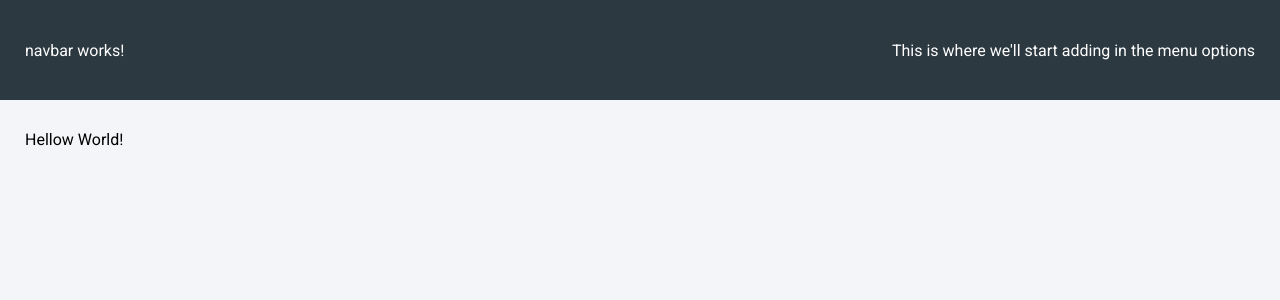
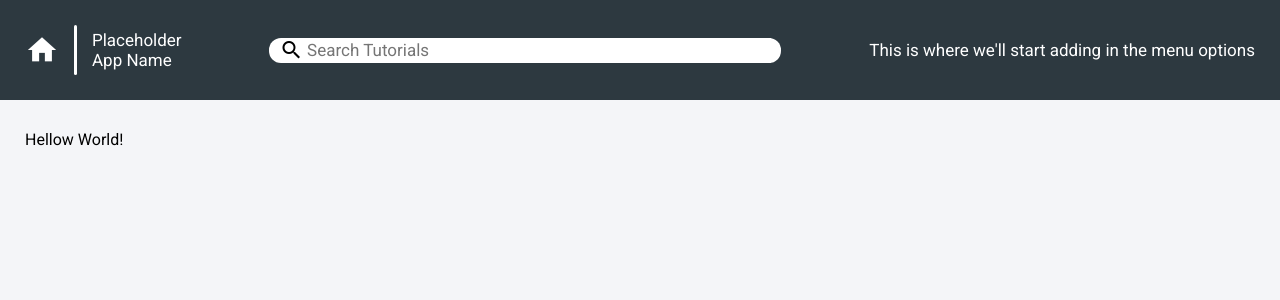
Before and after one commit to aaronbencopeland/notetaking-angular-app, an Angular app: page / in a window 1280 px wide. Shown: the top 300 px of the page. Built offline with nearby package versions, Linux system fonts and the light colour scheme.

Commit message:
Add placeholders for different sections of navbar

```diff
--- a/src/app/app.module.ts
+++ b/src/app/app.module.ts
@@ -1,6 +1,7 @@
 import { NgModule } from '@angular/core';
 import { BrowserModule } from '@angular/platform-browser';
 import { BrowserAnimationsModule } from '@angular/platform-browser/animations';
+import { MatIconModule } from '@angular/material/icon';
 
 import { AppRoutingModule } from './app-routing.module';
 import { AppComponent } from './app.component';
@@ -14,7 +15,8 @@ import { NavbarComponent } from './shared/index';
   imports: [
     BrowserAnimationsModule,
     BrowserModule,
-    AppRoutingModule
+    AppRoutingModule,
+    MatIconModule
   ],
   providers: [],
   bootstrap: [AppComponent]
--- a/src/app/shared/navbar/navbar.component.css
+++ b/src/app/shared/navbar/navbar.component.css
@@ -1,12 +1,61 @@
+a {
+    cursor: pointer;
+}
+
+.logo-separator {
+    height: 50%;
+    width: 3px;
+    background-color: white;
+    border-radius: 2px;
+}
+
+.navbar-app-name {
+    display: flex;
+    flex-direction: column;
+}
+
 .navbar-container {
     height: 100px;
-
     padding: 0px 25px;
-
     background-color: rgb(45, 57, 64);
     color: white;
-
+    font-size: 17px;
     display: flex;
     align-items: center;
     justify-content: space-between;
 }
+
+.navbar-logo {
+    font-size: 34px;
+    width: 34px;
+    height: 34px;
+}
+
+.navbar-logo-container {
+    height: 100%;
+    width: fit-content;
+    display: flex;
+    align-items: center;
+    gap: 15px;
+}
+
+.navbar-search-container {
+    height: 25%;
+    width: 40%;
+    padding: 0px 10px;
+    border-radius: 0.75rem;
+    background-color: white;
+    display: flex;
+    gap: 5px;
+}
+
+.navbar-search-icon {
+    color: black;
+}
+
+.navbar-search-input {
+    width: 100%;
+    border: none;
+    outline: none;
+    font-size: 17px;
+}
--- a/src/app/shared/navbar/navbar.component.html
+++ b/src/app/shared/navbar/navbar.component.html
@@ -1,5 +1,27 @@
 <div class="navbar-container">
-    <div>navbar works!</div>
+    <a class="navbar-logo-container">
+        <mat-icon fontIcon="home"
+            class="navbar-logo"
+            aria-hidden="false" aria-label="Example home icon"
+        />
+
+        <div class="logo-separator"></div>
+
+        <div class="navbar-app-name">
+            <div>Placeholder</div>
+
+            <div>App Name</div>
+        </div>
+    </a>
+
+    <div class="navbar-search-container">
+        <mat-icon fontIcon="search"
+            class="navbar-search-icon"
+            aria-hidden="false" aria-label="search icon"
+        />
+
+        <input class="navbar-search-input" placeholder="Search Tutorials" />
+    </div>
 
     <div>This is where we'll start adding in the menu options</div>
 </div>
```
